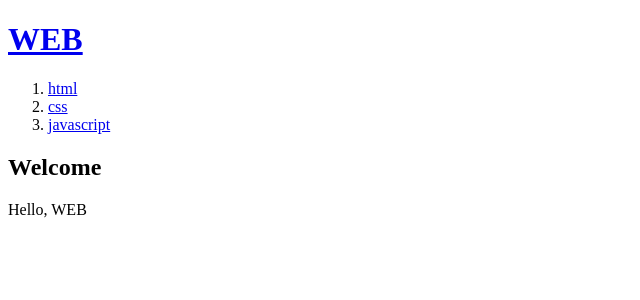
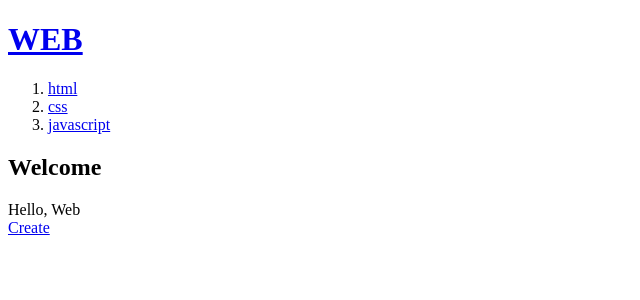
Before and after one commit to BLT24Q4/react-basic, a React (Vite) app: page / in a window 1280 px wide. Shown: the top 300 px of the page, without its empty margins (0-640 px from the left). Built offline with nearby package versions, Linux system fonts and the light colour scheme.

Commit message:
Implement Create Component

```diff
--- a/src/07-state/App.jsx
+++ b/src/07-state/App.jsx
@@ -57,6 +57,8 @@ function App() {
   //   const mode = "WELCOME";
   //   const mode = "READ";
   const [mode, setMode] = useState("WELCOME");
+  //    현재 선택된 게시물의 아이디 저장 상태 변수
+  const [id, setId] = useState(null);
   /*
   const [state이름, state변경함수] = useState(초기state값);
   */
@@ -74,7 +76,22 @@ function App() {
     content = <Article title="Welcome" body="Hello, WEB"></Article>;
   } else if (mode === "READ") {
     //  게시물 페이지 구성
-    content = <Article title="WEB" body="Hello, READ" />;
+
+    //  id state와 topic의 id가 동일한 객체 찾기
+    let title = null,
+      body = null;
+
+    //  검색
+    for (let i = 0; i < topics.length; i++) {
+      let topic = topics[i];
+
+      if (topic.id === Number(id)) {
+        title = topic.title;
+        body = topic.body;
+        break;
+      }
+    }
+    content = <Article title={title} body={body} />;
   }
 
   return (
@@ -88,9 +105,11 @@ function App() {
       ></Header>
       <Nav
         topics={topics}
-        onChangeMode={(id) => {
+        onChangeMode={(_id) => {
           //   alert(id);
           setMode("READ");
+          //    선택된 게시물 _id -> id 상태변수로 설정
+          setId(_id);
         }}
       ></Nav>
       {/* mode에 따라 다른 페이지 구성 */}
--- /dev/null
+++ b/src/08-create/App.jsx
@@ -0,0 +1,155 @@
+import { useState } from "react";
+
+function Header(props) {
+  console.log("props", props.title);
+  return (
+    <header>
+      <h1>
+        <a
+          href="/"
+          onClick={(event) => {
+            event.preventDefault();
+            props.onChangeMode();
+          }}
+        >
+          {props.title}
+        </a>
+      </h1>
+    </header>
+  );
+}
+
+function Nav(props) {
+  const lis = [];
+  for (let i = 0; i < props.topics.length; i++) {
+    let t = props.topics[i];
+    lis.push(
+      <li key={t.id}>
+        <a
+          id={t.id}
+          href={"/read/" + t.id}
+          onClick={(event) => {
+            event.preventDefault();
+            props.onChangeMode(Number(event.target.id));
+          }}
+        >
+          {t.title}
+        </a>
+      </li>
+    );
+  }
+  return (
+    <nav>
+      <ol>{lis}</ol>
+    </nav>
+  );
+}
+
+function Article(props) {
+  return (
+    <article>
+      <h2>{props.title}</h2>
+      {props.body}
+    </article>
+  );
+}
+
+//  Create 컴포넌트
+//  8-7 App 참조
+function Create({ onCreate }) {
+  //  생성 함수 전달: onCreate
+  return (
+    <article>
+      <h2>Create</h2>
+      <form
+        onSubmit={(event) => {
+          //  폼 전송 이벤트
+          event.preventDefault(); //  기본 동작 중지
+          const title = event.target.title.value;
+          const body = event.target.body.value;
+          onCreate(title, body);
+        }}
+      >
+        <p>
+          <input type="text" name="title" placeholder="title" />
+        </p>
+        <p>
+          <textarea name="body" placeholder="body"></textarea>
+        </p>
+        <p>
+          <input type="submit" value="Create"></input>
+        </p>
+      </form>
+    </article>
+  );
+}
+function App() {
+  const [mode, setMode] = useState("WELCOME");
+  const [id, setId] = useState(null);
+  const [nextId, setNextId] = useState(4);
+
+  //   const topics = [
+  const [topics, setTopics] = useState([
+    { id: 1, title: "html", body: "html is ..." },
+    { id: 2, title: "css", body: "css is ..." },
+    { id: 3, title: "javascript", body: "javascript is ..." },
+  ]);
+  let content = null;
+
+  //    모드 전환
+  if (mode === "WELCOME") {
+    content = <Article title="Welcome" body="Hello, Web"></Article>;
+  } else if (mode === "READ") {
+    let title,
+      body = null;
+    for (let i = 0; i < topics.length; i++) {
+      console.log(topics[i].id, id);
+      if (topics[i].id === id) {
+        title = topics[i].title;
+        body = topics[i].body;
+      }
+    }
+    content = <Article title={title} body={body}></Article>;
+  } else if (mode === "CREATE") {
+    content = (
+      <Create
+        onCreate={(_title, _body) => {
+          // 새 토픽 생성
+          const newTopic = { id: nextId, title: _title, body: _body };
+
+          //  새 토픽을 topic에 추가
+          setTopics([...topics, newTopic]);
+        }}
+      ></Create>
+    );
+  }
+  return (
+    <div className="App">
+      <Header
+        title="WEB"
+        onChangeMode={() => {
+          setMode("WELCOME");
+        }}
+      ></Header>
+      <Nav
+        topics={topics}
+        onChangeMode={(_id) => {
+          setMode("READ");
+          setId(_id);
+        }}
+      ></Nav>
+      {content}
+      <a
+        href="/create"
+        onClick={(event) => {
+          event.preventDefault();
+          setMode("CREATE");
+        }}
+      >
+        Create
+      </a>
+    </div>
+  );
+}
+
+export default App;
--- a/src/main.jsx
+++ b/src/main.jsx
@@ -5,7 +5,8 @@ import { createRoot } from "react-dom/client";
 // import App from './04-create-component/App.jsx';
 // import App from "./05-props/App.jsx";
 // import App from "./06-events/App.jsx";
-import App from "./07-state/App.jsx";
+// import App from "./07-state/App.jsx";
+import App from "./08-create/App.jsx";
 
 createRoot(document.getElementById("root")).render(
   <StrictMode>
```
